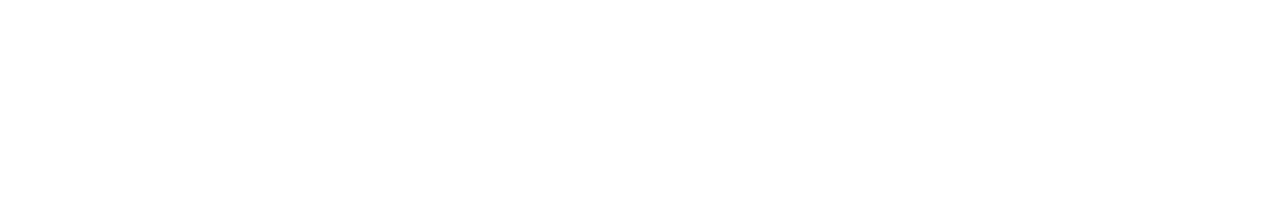
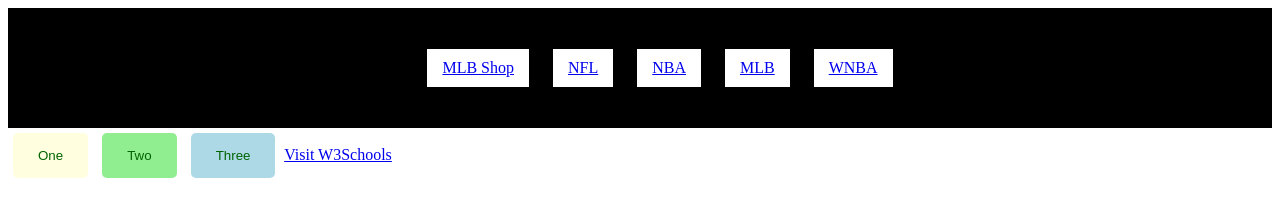
Before and after one commit to Ledzepd1990/week3exercise, a plain HTML site: page index.html in a window 1280 px wide. Drawn offline with Linux system fonts and the light colour scheme.

Commit message:
update week3exercise

```diff
--- a/index.html
+++ b/index.html
@@ -7,5 +7,29 @@
 	<link rel="stylesheet" type="text/css" href="main.css">
 </head>
 <body>
+	<nav>
+		<ul>
+			<li>
+				<a href="http://www.mlbshop.com/">MLB Shop</a>
+			</li>
+			<li>
+				<a href="https://www.nfl.com/">NFL</a>
+			</li>
+			<li>
+				<a href="http://www.nba.com/#/">NBA</a>
+			</li>
+			<li>
+				<a href="https://www.mlb.com/">MLB</a>
+			</li>
+			<li>
+				<a href="http://www.wnba.com/">WNBA</a>
+			</li>
+	 </ul>
+			</nav>
+		<button id="one" type="button">One</button>
+		<button id="two" type="button">Two</button>
+		<button id="three" type="button">Three</button>
+
+<a href="https://www.w3schools.com" target="_blank">Visit W3Schools</a>
 </body>
 </html>
--- a/main.css
+++ b/main.css
@@ -0,0 +1,80 @@
+li > a:hover {
+  color: blue;
+}
+
+li {
+  display: inline-block;
+  margin: 0 auto;
+}
+nav {
+  text-align: center;
+  display: block;
+  background-color: Black;
+  padding: 20px 0;
+}
+
+button {
+  border: none;
+	margin: 15px;
+  text-align: center;
+
+}
+
+nav ul li {
+	display: inline-block;
+	background-color: white;
+	padding: 10px 15px;
+	margin: 5px 10px;
+	transition: 0.5s ease;
+}
+
+nav ul li a {
+  transition: 0.5s ease;
+}
+nav ul li:hover {
+	transform: scale(1.2);
+	background-color: tomato;
+	border: 2px solid #FFF;
+}
+
+button {
+	background-color: lightgreen;
+	color: darkgreen;
+	border: none;
+	border-radius: 5px;
+	padding: 15px 25px;
+	margin: 5px;
+	transition: 0.25s ease;
+}
+button:hover {
+	background-color: #7bc97b;
+	color: #FFF;
+}
+div#buttons {
+	text-align: center;
+	padding: 50px 0;
+}
+
+#one {
+  background-color: lightyellow;
+}
+
+#one:hover {
+  background-color: yellow;
+}
+
+#two {
+  background-color: lightgreen;
+}
+
+#two:hover {
+  background-color: green;
+}
+
+#three {
+  background-color: lightblue;
+}
+
+#three:hover {
+  background-color: blue;
+}
```
